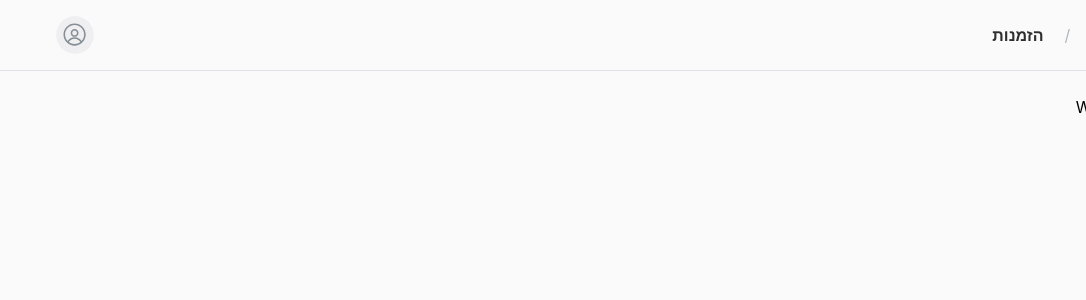
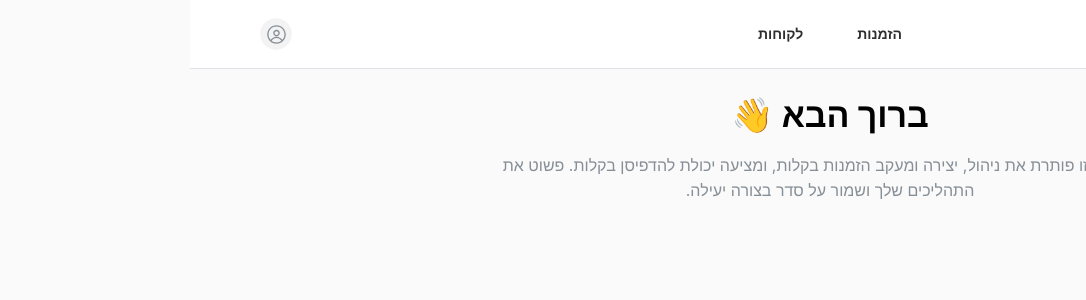
Before and after one commit to oahmaro/order-builder, a Next.js app: page / in a window 1280 px wide. Shown: the top 300 px of the page, without its empty margins (194-1280 px from the left). Built offline with nearby package versions, Linux system fonts and the light colour scheme.

Commit message:
Add homepage, and update header component

```diff
--- a/app/layout.module.css
+++ b/app/layout.module.css
@@ -3,7 +3,7 @@
 }
 
 .main {
-  max-width: 1200px;
+  max-width: 1024px;
 
   padding: 24px 80px;
   margin: 0 auto;
--- a/app/page.tsx
+++ b/app/page.tsx
@@ -1,3 +1,14 @@
+import { Stack, Text, Title } from '@mantine/core';
+
 export default function HomePage() {
-  return <>Welcome</>;
+  return (
+    <Stack maw={700} align="center" ta="center" m="0 auto">
+      <Title order={1}>ברוך הבא 👋</Title>
+
+      <Text c="dimmed">
+        אפליקציה זו פותרת את ניהול, יצירה ומעקב הזמנות בקלות, ומציעה יכולת להדפיסן בקלות. פשוט את
+        התהליכים שלך ושמור על סדר בצורה יעילה.
+      </Text>
+    </Stack>
+  );
 }
--- a/components/header/header.module.css
+++ b/components/header/header.module.css
@@ -2,6 +2,7 @@
   display: flex;
   justify-content: space-between;
   padding: 16px 70px;
+  background-color: white;
 
   border-bottom: 1px solid var(--mantine-color-gray-3);
 }
@@ -10,5 +11,5 @@
   width: 32px;
   height: 32px;
   border-radius: 100%;
-  background-color: var(--mantine-color-gray-3);
+  background-color: var(--mantine-color-gray-2);
 }
--- a/components/header/header.tsx
+++ b/components/header/header.tsx
@@ -1,38 +1,34 @@
 import { forwardRef } from 'react';
-import { Avatar, Box, Breadcrumbs, Button, Group } from '@mantine/core';
+import { Anchor, Avatar, Box, Button, Group } from '@mantine/core';
 import Link from 'next/link';
 import classes from './header.module.css';
-
-const items = [
-  { title: 'אמנות', href: '/' },
-  { title: 'הזמנות', href: '/orders' },
-].map((item, index) => (
-  <Button
-    size="compact-md"
-    className={classes.breadcrumbItem}
-    color="gray"
-    c="dark"
-    component={Link}
-    variant="subtle"
-    href={item.href}
-    key={index}
-  >
-    {item.title}
-  </Button>
-));
 
 export interface HeaderProps {}
 
 const Header = forwardRef<HTMLDivElement, HeaderProps>((props, ref) => (
   <div ref={ref} className={classes.root}>
-    <Group>
-      <Box className={classes.logo} />
-      <Breadcrumbs styles={{ separator: { color: 'var(--mantine-color-gray-5)' } }}>
-        {items}
-      </Breadcrumbs>
+    <Anchor component={Link} href="/" underline="never">
+      <Group gap={8} w={200}>
+        <Box className={classes.logo} />
+        <Box fz="lg" fw={600}>
+          אמנות
+        </Box>
+      </Group>
+    </Anchor>
+
+    <Group component="nav" flex={1} justify="center">
+      <Button component={Link} href="/orders" variant="subtle" color="gray" c="dark">
+        הזמנות
+      </Button>
+
+      <Button component={Link} href="/customers" variant="subtle" color="gray" c="dark">
+        לקוחות
+      </Button>
     </Group>
 
-    <Avatar />
+    <Group w={200} justify="flex-end">
+      <Avatar size={32} />
+    </Group>
   </div>
 ));
 
```
